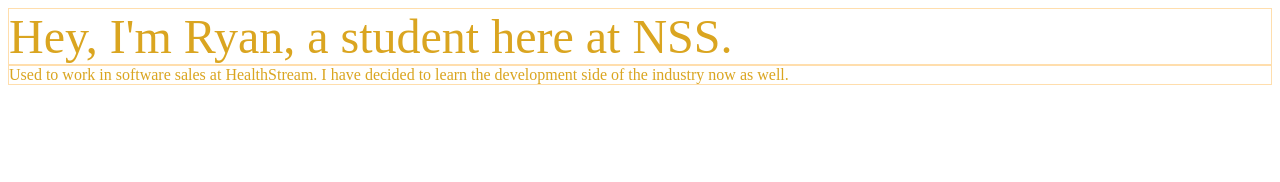
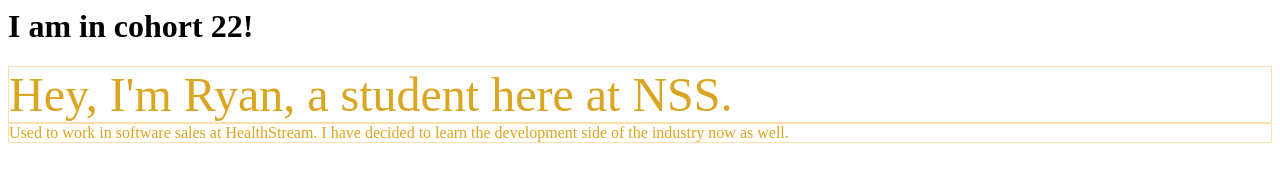
Before and after one commit to mmcpher2/mmcpher2.github.io, a plain HTML site: page index.html in a window 1280 px wide. Drawn offline with Linux system fonts and the light colour scheme.

Commit message:
Finished adding h1 to my personal site

```diff
--- a/index.html
+++ b/index.html
@@ -3,6 +3,9 @@
         <title>Welcome to my person site.</title>
         <link href="styles.css" rel="stylesheet">
     </head>
+
+        <h1>I am in cohort 22!</h1>
+
     <body>
         <article id="intro" class="article">
             Hey, I'm Ryan, a student here at NSS.
```
